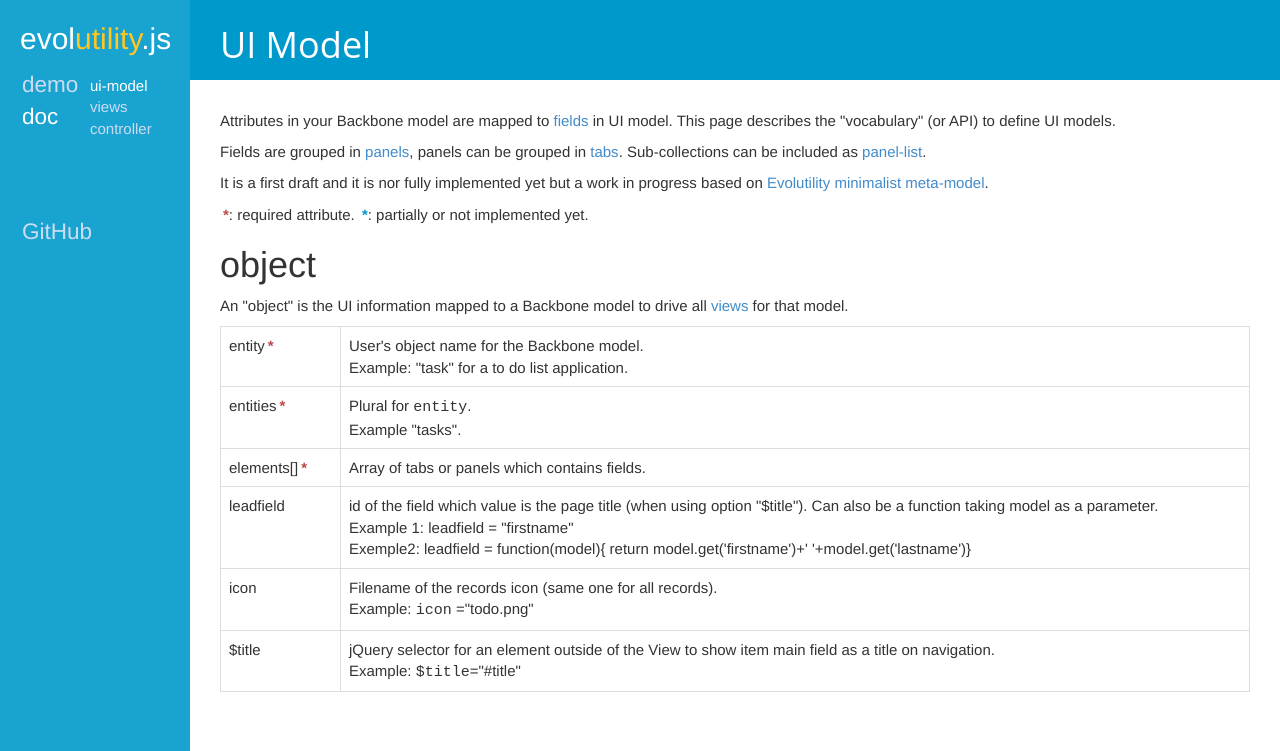
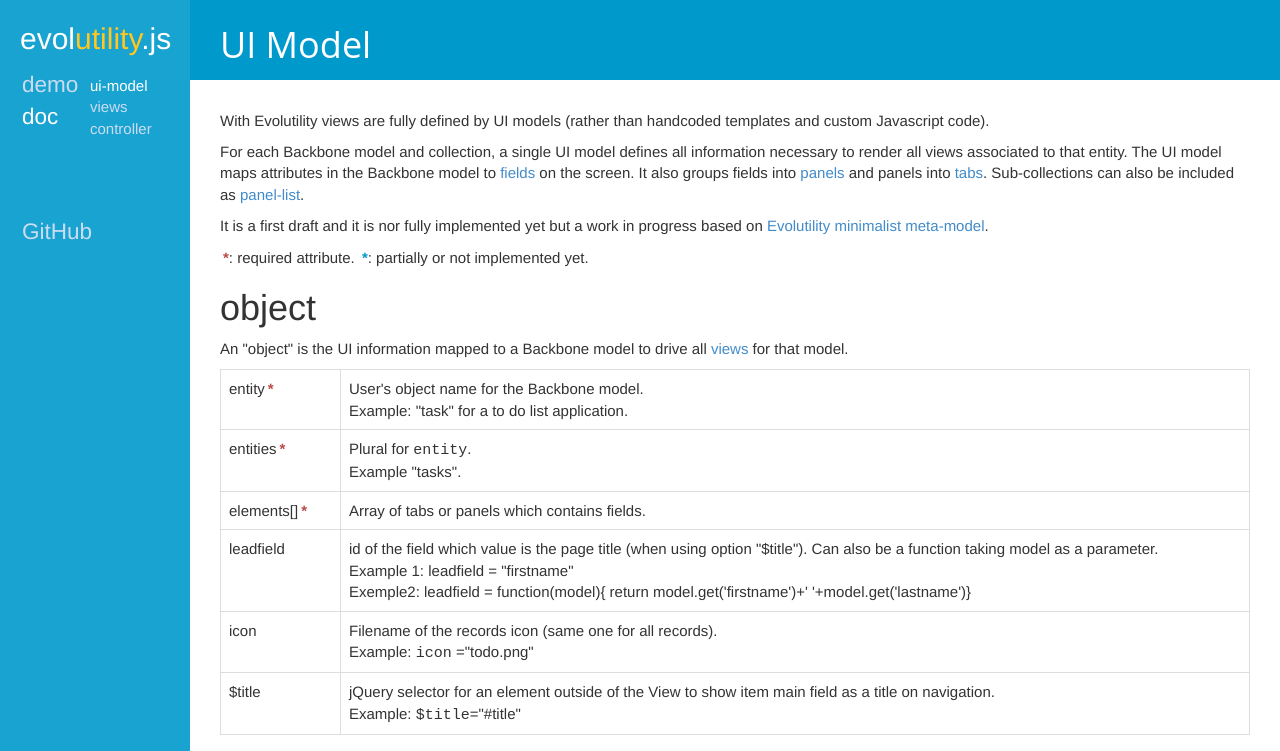
Before and after one commit to evoluteur/evolutility-ui-jquery, a website: page doc/ui-model.html in a window 1280 px wide. Shown: the top 751 px of the page. Drawn offline with Linux system fonts and the light colour scheme.

Commit message:
Text edits.

```diff
--- a/doc/ui-model.html
+++ b/doc/ui-model.html
@@ -33,10 +33,11 @@
 
 <div class="evo-content3">
 
-<p>Attributes in your Backbone model are mapped to <a href="#fields">fields</a> in UI model. This page describes the "vocabulary" (or API) to define UI models.</p>
+<p>With Evolutility views are fully defined by UI models (rather than handcoded templates and custom Javascript code).</p>
 
-<p>Fields are grouped in <a href="#panels">panels</a>, panels can be grouped in <a href="#tabs">tabs</a>.
-    Sub-collections can be included as <a href="#panel-list">panel-list</a>.
+<p>For each Backbone model and collection, a single UI model defines all information necessary to render all views associated to that entity.
+    The UI model maps attributes in the Backbone model to <a href="#fields">fields</a> on the screen. It also groups fields into <a href="#panels">panels</a> and panels into <a href="#tabs">tabs</a>.
+    Sub-collections can also be included as <a href="#panel-list">panel-list</a>.
 </p>
 
 <p>It is a first draft and it is nor fully implemented yet but a work in progress based on
```
Also changed, not shown: index.html (+1 -1 lines).
